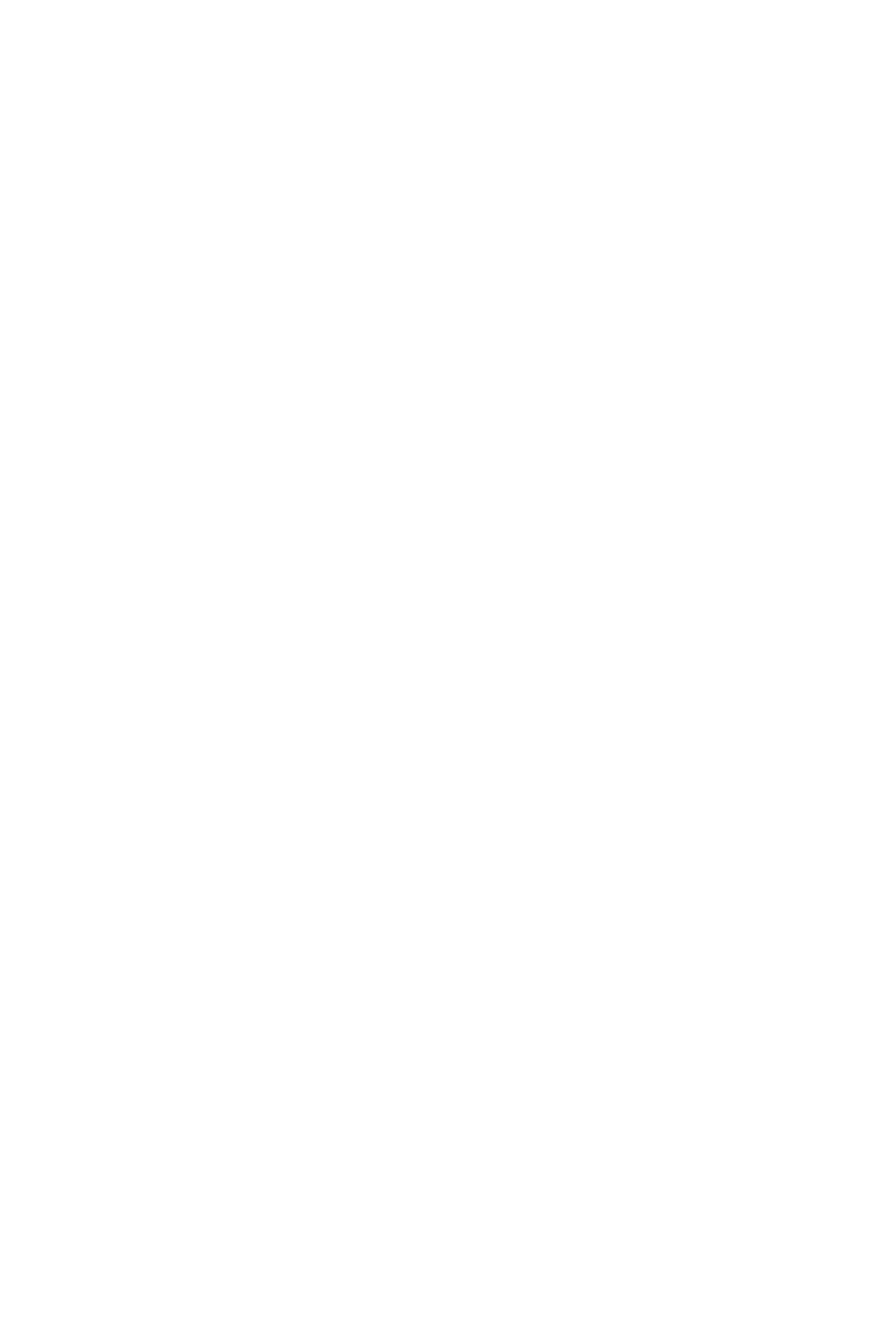
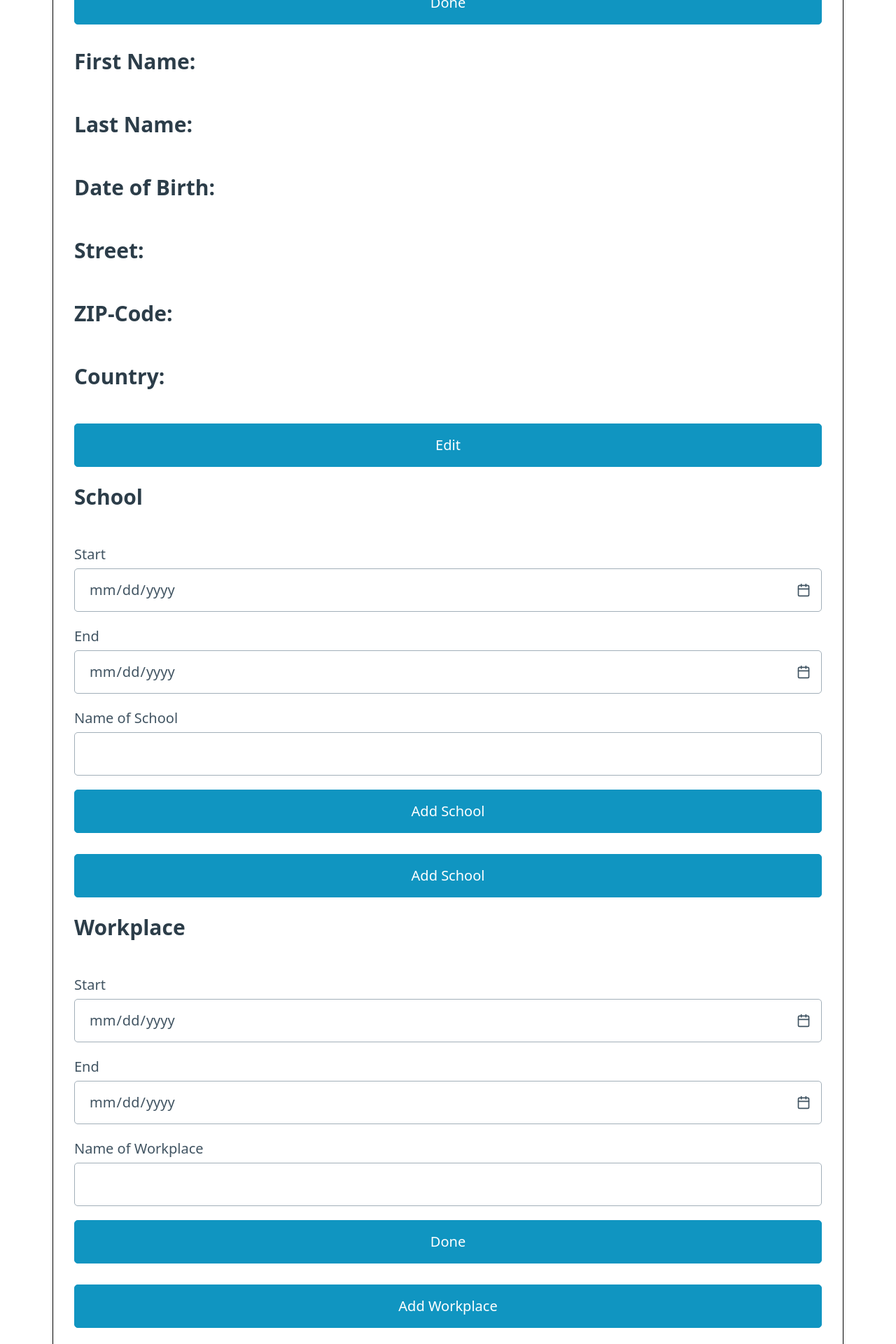
Before and after one commit to vlGoku/CV-Project, a React (Vite) app: page / in a window 1280 px wide. Shown: the part 880-2800 px from the top of the page at 70% size. Before the commit the page ends 832 px from the top, so only its background shows below. Built offline with nearby package versions, Linux system fonts and the light colour scheme.

Commit message:
add handleDeleteSchool/Workplace to delete an entry

```diff
--- a/index.html
+++ b/index.html
@@ -2,7 +2,6 @@
 <html lang="en">
   <head>
     <meta charset="UTF-8" />
-    <link rel="icon" type="image/svg+xml" href="/vite.svg" />
     <meta name="viewport" content="width=device-width, initial-scale=1.0" />
     <title>Vite + React + TS</title>
   </head>
--- a/src/App.tsx
+++ b/src/App.tsx
@@ -6,15 +6,23 @@ import "@picocss/pico";
 
 function App() {
   const appStyle = {
-    margin: "auto",
-    width: "50%",
+    border: "1px solid black",
+    padding: "30px",
   };
 
   return (
     <>
-      <div style={appStyle}>
-        <h1>Lebenslauf</h1>
-        <InputFormSchool />
+      <div className="container" style={appStyle}>
+        <div className="containerPersonal">
+          <h1>Lebenslauf</h1>
+          <InputFormPersonal />
+        </div>
+        <div className="containerSchool">
+          <InputFormSchool />
+        </div>
+        <div className="containerWorkplace">
+          <InputFormWork />
+        </div>
       </div>
     </>
   );
--- a/src/components/InputFormSchool.tsx
+++ b/src/components/InputFormSchool.tsx
@@ -43,8 +43,13 @@ export default function InputFormSchool() {
     handleEditMode();
   };
 
+  const handleDeleteSchool = (name: string) => {
+    setSchools(schools.filter((school) => school.nameOfSchool !== name));
+  };
+
   return (
     <>
+      <h3>School</h3>
       {editMode && (
         <form onSubmit={(e) => handleSubmit(e)}>
           <div>
@@ -74,11 +79,10 @@ export default function InputFormSchool() {
           <button onClick={(e) => handleAddSchool(e)}>Add School</button>
         </form>
       )}
-      <ViewSchool data={schools} />
+      <ViewSchool data={schools} onDelete={handleDeleteSchool} />
       <button type="submit" onClick={() => setEditMode(true)}>
-        Edit
+        Add School
       </button>
-      <button type="submit">Delete</button>
     </>
   );
 }
--- a/src/components/InputFormWork.tsx
+++ b/src/components/InputFormWork.tsx
@@ -1,14 +1,22 @@
-import { ChangeEvent, FormEvent, useState } from "react";
+import { ChangeEvent, FormEvent, MouseEvent, useState } from "react";
 import ViewWork from "./ViewWork";
 
+type TWorkplace = {
+  start: string;
+  end: string;
+  nameOfWorkplace: string;
+};
+
 export default function InputFormWork() {
-  const initialUserData = {
+  const initWork = {
     start: "",
     end: "",
     nameOfWorkplace: "",
   };
 
-  const [userData, setUserData] = useState(initialUserData);
+  const [work, setWorkplace] = useState<TWorkplace>(initWork);
+
+  const [workplaces, setWorkplaces] = useState<TWorkplace[]>([]);
 
   const [editMode, setEditMode] = useState<boolean>(true);
 
@@ -20,7 +28,7 @@ export default function InputFormWork() {
     e: ChangeEvent<HTMLInputElement>,
     type: string
   ) => {
-    setUserData({ ...userData, [type]: e?.target?.value });
+    setWorkplace({ ...work, [type]: e?.target?.value });
   };
 
   const handleSubmit = (e: FormEvent<HTMLFormElement>) => {
@@ -28,15 +36,27 @@ export default function InputFormWork() {
     setEditMode(false);
   };
 
+  const handleAddWorkplace = (e: MouseEvent<HTMLButtonElement>) => {
+    e.preventDefault();
+    setWorkplaces([...workplaces, work]);
+    setWorkplace({ start: "", end: "", nameOfWorkplace: "" });
+    handleEditMode();
+  };
+
+  const handleDeleteWorkplace = (name: string) => {
+    setWorkplaces(workplaces.filter((work) => work.nameOfWorkplace !== name));
+  };
+
   return (
     <>
+      <h3>Workplace</h3>
       {editMode && (
         <form onSubmit={(e) => handleSubmit(e)}>
           <div>
             <label>Start</label>
             <input
               type="date"
-              value={userData.start}
+              value={work.start}
               onChange={(e) => handleInputChange(e, "start")}
             ></input>
           </div>
@@ -44,7 +64,7 @@ export default function InputFormWork() {
             <label>End</label>
             <input
               type="date"
-              value={userData.end}
+              value={work.end}
               onChange={(e) => handleInputChange(e, "end")}
             ></input>
           </div>
@@ -52,20 +72,19 @@ export default function InputFormWork() {
             <label>Name of Workplace</label>
             <input
               type="text"
-              value={userData.nameOfWorkplace}
+              value={work.nameOfWorkplace}
               onChange={(e) => handleInputChange(e, "nameOfWorkplace")}
             ></input>
           </div>
-          <button type="submit" onClick={() => handleEditMode()}>
+          <button type="submit" onClick={(e) => handleAddWorkplace(e)}>
             Done{" "}
           </button>
         </form>
       )}
-      <ViewWork data={userData} />
+      <ViewWork data={workplaces} onDelete={handleDeleteWorkplace} />
       <button type="submit" onClick={() => setEditMode(true)}>
-        Edit
+        Add Workplace
       </button>
-      <button type="submit">Delete</button>
     </>
   );
 }
--- a/src/components/ViewPersonal.tsx
+++ b/src/components/ViewPersonal.tsx
@@ -12,12 +12,12 @@ type TProps = {
 export default function ViewPersonal(props: TProps) {
   return (
     <div id="show-personal-data">
-      <h2>First Name: {props.data.firstName}</h2>
-      <h2>Last Name: {props.data.lastName}</h2>
-      <h2>Date of Birth: {props.data.dateOfBirth}</h2>
-      <h2>Street: {props.data.street}</h2>
-      <h2>ZIP-Code: {props.data.zipCode}</h2>
-      <h2>Country: {props.data.country}</h2>
+      <h3>First Name: {props.data.firstName}</h3>
+      <h3>Last Name: {props.data.lastName}</h3>
+      <h3>Date of Birth: {props.data.dateOfBirth}</h3>
+      <h3>Street: {props.data.street}</h3>
+      <h3>ZIP-Code: {props.data.zipCode}</h3>
+      <h3>Country: {props.data.country}</h3>
     </div>
   );
 }
--- a/src/components/ViewSchool.tsx
+++ b/src/components/ViewSchool.tsx
@@ -4,18 +4,24 @@ type TProps = {
     end: string;
     nameOfSchool: string;
   }[];
+  onDelete: (name: string) => void;
 };
 
 export default function ViewSchool(props: TProps) {
   return (
     <>
-      <h3>School</h3>
       {props.data.map((school) => {
-        <ul key={school.nameOfSchool}>
-          <li>
-            {school.start} {school.end}
-          </li>
-        </ul>;
+        return (
+          <ul key={school.nameOfSchool}>
+            <li contentEditable>Name of School: {school.nameOfSchool}</li>
+            <li contentEditable>
+              Period: {school.start} - {school.end}
+            </li>
+            <button onClick={() => props.onDelete(school.nameOfSchool)}>
+              Delete
+            </button>
+          </ul>
+        );
       })}
     </>
   );
--- a/src/components/ViewWork.tsx
+++ b/src/components/ViewWork.tsx
@@ -3,15 +3,26 @@ type TProps = {
     start: string;
     end: string;
     nameOfWorkplace: string;
-  };
+  }[];
+  onDelete: (name: string) => void;
 };
 
 export default function ViewWork(props: TProps) {
   return (
-    <div>
-      <h3>Start: {props.data.start}</h3>
-      <h3>End: {props.data.end}</h3>
-      <h3>Name of Workplace: {props.data.nameOfWorkplace}</h3>
-    </div>
+    <>
+      {props.data.map((work) => {
+        return (
+          <ul key={work.nameOfWorkplace}>
+            <li contentEditable>Workplace: {work.nameOfWorkplace}</li>
+            <li contentEditable>
+              Period: {work.start} - {work.end}
+            </li>
+            <button onClick={() => props.onDelete(work.nameOfWorkplace)}>
+              Delete
+            </button>
+          </ul>
+        );
+      })}
+    </>
   );
 }
```
